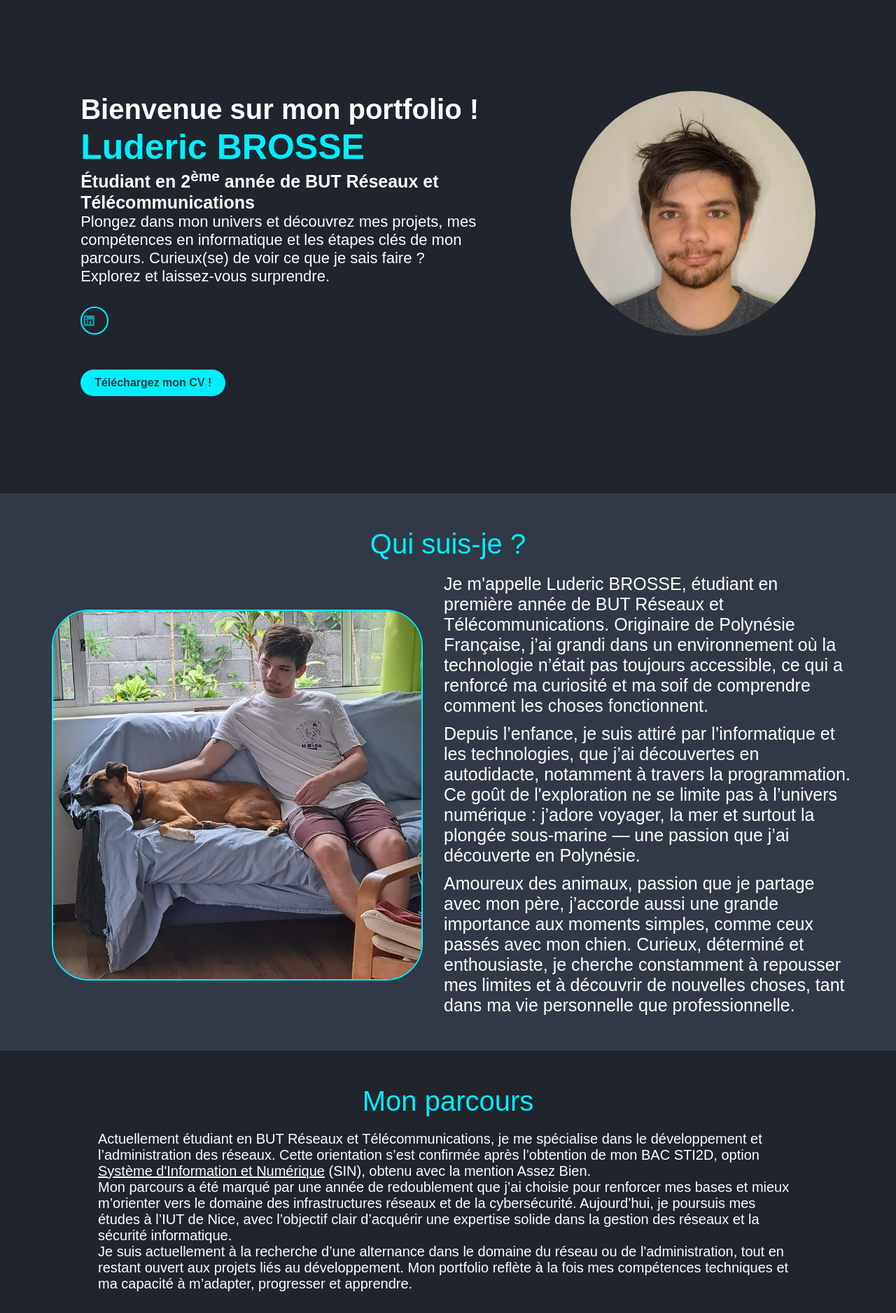
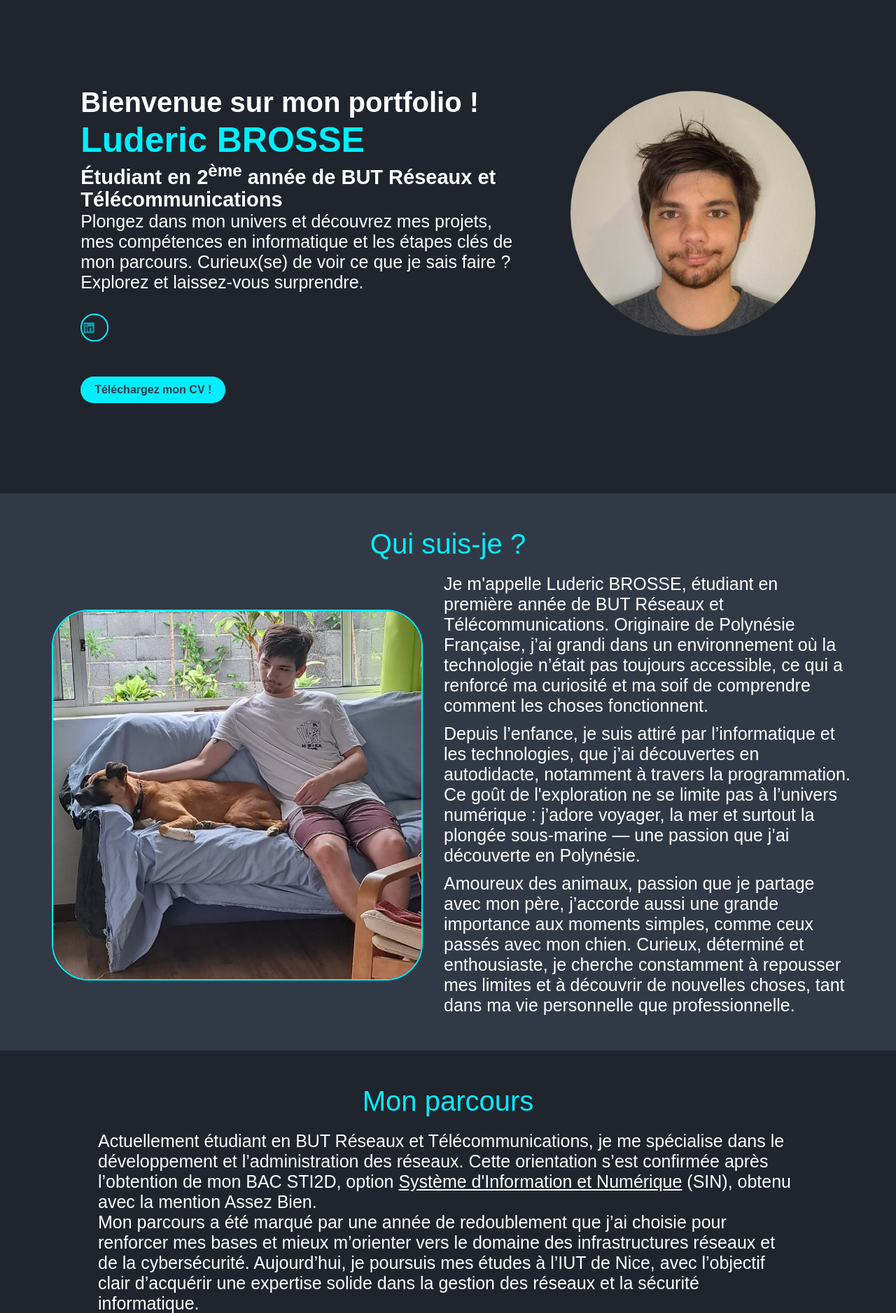
Before and after one commit to LudericBROSSE/LudericBROSSEPortfolio, a PHP site: page / in a window 1280 px wide. Shown: the part 95-1971 px from the top of the page at 70% size. Run offline with PHP 8.4, Linux system fonts and the light colour scheme.

Commit message:
Update style.css

```diff
--- a/style.css
+++ b/style.css
@@ -152,11 +152,11 @@ body {
 }
 
 .home-content p {
-  font-size: 2.2rem;
+  font-size: 2.5rem;
 }
 
 .home h2 {
-  font-size: 2.5rem;
+  font-size: 2.9rem;
 }
 
 /* Common Title Styles */
@@ -223,7 +223,7 @@ body {
 }
 
 .Mon_parcours .content p {
-  font-size: 2rem;
+  font-size: 2.5rem;
   max-width: 100rem;
   text-align: left;
 }
@@ -257,7 +257,7 @@ body {
 }
 
 .timeline-content p {
-  font-size: 2rem;
+  font-size: 2.5 rem;
   margin: 0;
 }
 
```
